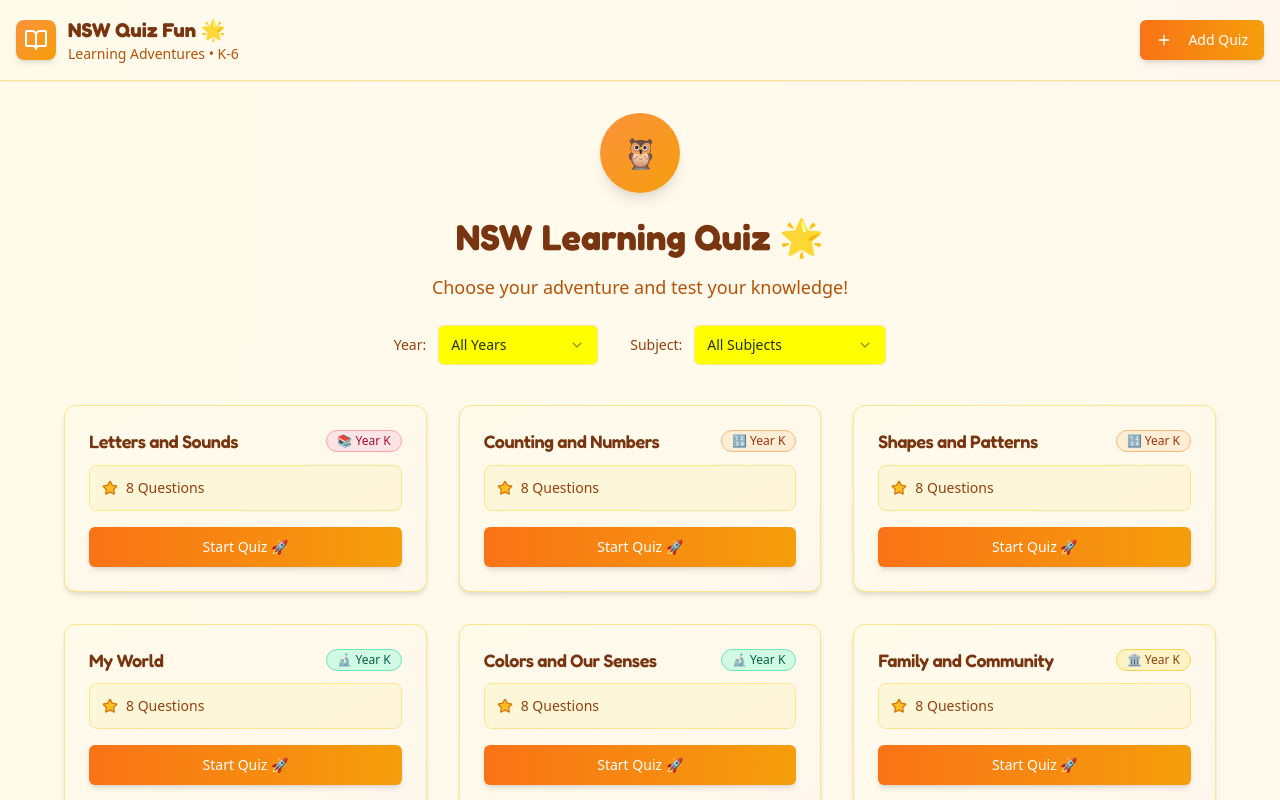
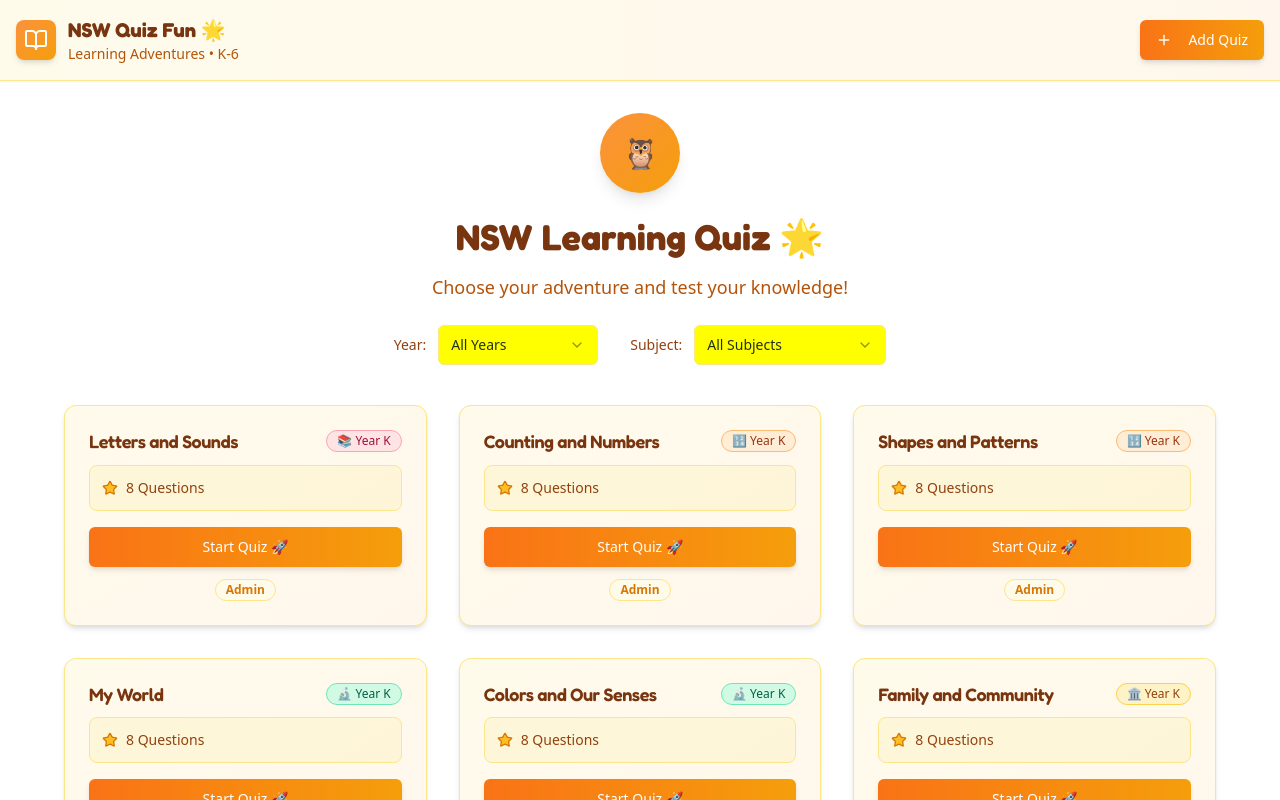
Before and after one commit to cesarecaoduro/nsw-learn-quiz, a React (Vite) app: page / in a window 1280 px wide. Shown: the top 800 px of the page. Built offline with nearby package versions, Linux system fonts and the light colour scheme.

Commit message:
added owner of the quiz

```diff
--- a/src/components/quiz/QuizApp.tsx
+++ b/src/components/quiz/QuizApp.tsx
@@ -139,7 +139,7 @@ export const QuizApp = ({ availableQuizzes }: QuizAppProps) => {
 
   if (currentState === 'selection') {
     return (
-      <div className="min-h-screen bg-gradient-to-br from-amber-50 to-orange-50">
+      <div className="min-h-screen bg-white">
         <div className="container mx-auto px-4 py-8">
           {/* Hero Section */}
           <div className="text-center mb-10">
@@ -245,7 +245,7 @@ export const QuizApp = ({ availableQuizzes }: QuizAppProps) => {
     const isLastQuestion = currentQuestionIndex === selectedQuiz.questions.length - 1;
 
     return (
-      <div className="min-h-screen bg-gradient-to-br from-amber-50 to-orange-50">
+      <div className="min-h-screen bg-white">
         {/* Navigation */}
         <div className="bg-amber-50 border-b border-amber-200 p-4">
           <div className="container mx-auto max-w-4xl">
--- a/src/components/quiz/QuizCard.tsx
+++ b/src/components/quiz/QuizCard.tsx
@@ -2,7 +2,7 @@ import { Card, CardContent, CardHeader, CardTitle } from "@/components/ui/card";
 import { Badge } from "@/components/ui/badge";
 import { Button } from "@/components/ui/button";
 import { Quiz } from "@/types/quiz";
-import { Star } from "lucide-react";
+import { Star, User } from "lucide-react";
 
 interface QuizCardProps {
   quiz: Quiz;
@@ -62,10 +62,18 @@ export const QuizCard = ({ quiz, onSelect }: QuizCardProps) => {
 
         <Button
           onClick={() => onSelect(quiz)}
-          className="w-full bg-gradient-to-r from-orange-500 to-amber-500 hover:from-orange-600 hover:to-amber-600 text-white font-medium shadow-md transition-all duration-200 hover:shadow-lg"
+          className="w-full mb-3 bg-gradient-to-r from-orange-500 to-amber-500 hover:from-orange-600 hover:to-amber-600 text-white font-medium shadow-md transition-all duration-200 hover:shadow-lg"
         >
           Start Quiz 🚀
         </Button>
+
+        {quiz.uploader && (
+          <div className="flex justify-center">
+            <Badge variant="outline" className="text-xs text-amber-600 bg-amber-50 border-amber-200">
+              {quiz.uploader}
+            </Badge>
+          </div>
+        )}
       </CardContent>
     </Card>
   );
--- a/src/components/quiz/QuizUpload.tsx
+++ b/src/components/quiz/QuizUpload.tsx
@@ -15,12 +15,13 @@ interface QuizUploadProps {
 export const QuizUpload = ({ onQuizUploaded }: QuizUploadProps) => {
   const [quizName, setQuizName] = useState("");
   const [selectedYear, setSelectedYear] = useState("");
+  const [uploaderName, setUploaderName] = useState("");
   const [quizJson, setQuizJson] = useState("");
   const { toast } = useToast();
 
   const handleUpload = () => {
     try {
-      if (!quizName.trim() || !selectedYear || !quizJson.trim()) {
+      if (!quizName.trim() || !selectedYear || !uploaderName.trim() || !quizJson.trim()) {
         toast({
           title: "Missing Information",
           description: "Please fill in all fields",
@@ -48,6 +49,7 @@ export const QuizUpload = ({ onQuizUploaded }: QuizUploadProps) => {
         id: `quiz-${Date.now()}`,
         name: quizName,
         year: selectedYear,
+        uploader: uploaderName,
         questions: questions.map((q, index) => ({
           ...q,
           id: index + 1
@@ -59,6 +61,7 @@ export const QuizUpload = ({ onQuizUploaded }: QuizUploadProps) => {
       // Reset form
       setQuizName("");
       setSelectedYear("");
+      setUploaderName("");
       setQuizJson("");
 
       toast({
@@ -108,6 +111,17 @@ export const QuizUpload = ({ onQuizUploaded }: QuizUploadProps) => {
         </div>
 
         <div className="space-y-2">
+          <Label htmlFor="uploader-name" className="text-sm font-medium text-amber-800">Your Name</Label>
+          <Input
+            id="uploader-name"
+            placeholder="e.g., Ms. Smith"
+            value={uploaderName}
+            onChange={(e) => setUploaderName(e.target.value)}
+            className="text-sm border-amber-200 focus:border-amber-400 focus:ring-amber-400"
+          />
+        </div>
+
+        <div className="space-y-2">
           <div className="flex items-center justify-between">
             <Label htmlFor="quiz-json" className="text-sm font-medium text-amber-800">Quiz Questions (JSON)</Label>
             <div className="text-xs text-amber-600 bg-amber-100 px-2 py-1 rounded">
--- a/src/data/kindergartenQuizzes.ts
+++ b/src/data/kindergartenQuizzes.ts
@@ -5,6 +5,7 @@ export const kindergartenQuizzes: Quiz[] = [
     id: "kindergarten-letters-sounds",
     name: "Letters and Sounds",
     year: "K",
+    uploader: "Admin",
     questions: [
       {
         id: 1,
@@ -76,6 +77,7 @@ export const kindergartenQuizzes: Quiz[] = [
     id: "kindergarten-counting-numbers",
     name: "Counting and Numbers",
     year: "K",
+    uploader: "Admin",
     questions: [
       {
         id: 1,
@@ -147,6 +149,7 @@ export const kindergartenQuizzes: Quiz[] = [
     id: "kindergarten-shapes-patterns",
     name: "Shapes and Patterns",
     year: "K",
+    uploader: "Admin",
     questions: [
       {
         id: 1,
@@ -218,6 +221,7 @@ export const kindergartenQuizzes: Quiz[] = [
     id: "kindergarten-my-world",
     name: "My World",
     year: "K",
+    uploader: "Admin",
     questions: [
       {
         id: 1,
@@ -289,6 +293,7 @@ export const kindergartenQuizzes: Quiz[] = [
     id: "kindergarten-colors-senses",
     name: "Colors and Our Senses",
     year: "K",
+    uploader: "Admin",
     questions: [
       {
         id: 1,
@@ -360,6 +365,7 @@ export const kindergartenQuizzes: Quiz[] = [
     id: "kindergarten-family-community",
     name: "Family and Community",
     year: "K",
+    uploader: "Admin",
     questions: [
       {
         id: 1,
@@ -431,6 +437,7 @@ export const kindergartenQuizzes: Quiz[] = [
     id: "kindergarten-time-seasons",
     name: "Time and Seasons",
     year: "K",
+    uploader: "Admin",
     questions: [
       {
         id: 1,
@@ -502,6 +509,7 @@ export const kindergartenQuizzes: Quiz[] = [
     id: "kindergarten-feelings-friends",
     name: "Feelings and Friendship",
     year: "K",
+    uploader: "Admin",
     questions: [
       {
         id: 1,
@@ -573,6 +581,7 @@ export const kindergartenQuizzes: Quiz[] = [
     id: "kindergarten-mixed-review-1",
     name: "Mixed Review 1",
     year: "K",
+    uploader: "Admin",
     questions: [
       {
         id: 1,
@@ -644,6 +653,7 @@ export const kindergartenQuizzes: Quiz[] = [
     id: "kindergarten-mixed-review-2",
     name: "Mixed Review 2",
     year: "K",
+    uploader: "Admin",
     questions: [
       {
         id: 1,
--- a/src/data/year1Quizzes.ts
+++ b/src/data/year1Quizzes.ts
@@ -5,6 +5,7 @@ export const year1Quizzes: Quiz[] = [
     id: "year1-reading-writing",
     name: "Reading and Writing",
     year: "1",
+    uploader: "Admin",
     questions: [
       {
         id: 1,
@@ -92,6 +93,7 @@ export const year1Quizzes: Quiz[] = [
     id: "year1-numbers-counting",
     name: "Numbers and Counting",
     year: "1",
+    uploader: "Admin",
     questions: [
       {
         id: 1,
@@ -179,6 +181,7 @@ export const year1Quizzes: Quiz[] = [
     id: "year1-shapes-measurement",
     name: "Shapes and Measurement",
     year: "1",
+    uploader: "Admin",
     questions: [
       {
         id: 1,
@@ -266,6 +269,7 @@ export const year1Quizzes: Quiz[] = [
     id: "year1-living-things",
     name: "Living Things",
     year: "1",
+    uploader: "Admin",
     questions: [
       {
         id: 1,
@@ -353,6 +357,7 @@ export const year1Quizzes: Quiz[] = [
     id: "year1-materials-objects",
     name: "Materials and Objects",
     year: "1",
+    uploader: "Admin",
     questions: [
       {
         id: 1,
@@ -440,6 +445,7 @@ export const year1Quizzes: Quiz[] = [
     id: "year1-my-place",
     name: "My Place",
     year: "1",
+    uploader: "Admin",
     questions: [
       {
         id: 1,
@@ -527,6 +533,7 @@ export const year1Quizzes: Quiz[] = [
     id: "year1-past-present",
     name: "Past and Present",
     year: "1",
+    uploader: "Admin",
     questions: [
       {
         id: 1,
@@ -614,6 +621,7 @@ export const year1Quizzes: Quiz[] = [
     id: "year1-mixed-review-1",
     name: "Mixed Review 1",
     year: "1",
+    uploader: "Admin",
     questions: [
       {
         id: 1,
@@ -701,6 +709,7 @@ export const year1Quizzes: Quiz[] = [
     id: "year1-mixed-review-2",
     name: "Mixed Review 2",
     year: "1",
+    uploader: "Admin",
     questions: [
       {
         id: 1,
@@ -788,6 +797,7 @@ export const year1Quizzes: Quiz[] = [
     id: "year1-fun-challenge",
     name: "Fun Challenge Quiz",
     year: "1",
+    uploader: "Admin",
     questions: [
       {
         id: 1,
--- a/src/data/year2Quizzes.ts
+++ b/src/data/year2Quizzes.ts
@@ -5,6 +5,7 @@ export const year2Quizzes: Quiz[] = [
     id: "year2-english-literature",
     name: "English Language & Literature",
     year: "2",
+    uploader: "Admin",
     questions: [
       {
         id: 1,
@@ -92,6 +93,7 @@ export const year2Quizzes: Quiz[] = [
     id: "year2-number-algebra",
     name: "Number & Counting",
     year: "2",
+    uploader: "Admin",
     questions: [
       {
         id: 1,
@@ -179,6 +181,7 @@ export const year2Quizzes: Quiz[] = [
     id: "year2-measurement-geometry",
     name: "Measurement & Geometry",
     year: "2",
+    uploader: "Admin",
     questions: [
       {
         id: 1,
@@ -274,6 +277,7 @@ export const year2Quizzes: Quiz[] = [
     id: "year2-living-world",
     name: "Science - Living World",
     year: "2",
+    uploader: "Admin",
     questions: [
       {
         id: 1,
@@ -369,6 +373,7 @@ export const year2Quizzes: Quiz[] = [
     id: "year2-physical-world",
     name: "Science - Physical World",
     year: "2",
+    uploader: "Admin",
     questions: [
       {
         id: 1,
@@ -456,6 +461,7 @@ export const year2Quizzes: Quiz[] = [
     id: "year2-australian-history",
     name: "Australian History",
     year: "2",
+    uploader: "Admin",
     questions: [
       {
         id: 1,
@@ -543,6 +549,7 @@ export const year2Quizzes: Quiz[] = [
     id: "year2-australian-geography",
     name: "Australian Geography",
     year: "2",
+    uploader: "Admin",
     questions: [
       {
         id: 1,
@@ -630,6 +637,7 @@ export const year2Quizzes: Quiz[] = [
     id: "year2-mixed-review-1",
     name: "Mixed Review 1",
     year: "2",
+    uploader: "Admin",
     questions: [
       {
         id: 1,
@@ -717,6 +725,7 @@ export const year2Quizzes: Quiz[] = [
     id: "year2-mixed-review-2",
     name: "Mixed Review 2",
     year: "2",
+    uploader: "Admin",
     questions: [
       {
         id: 1,
@@ -804,6 +813,7 @@ export const year2Quizzes: Quiz[] = [
     id: "year2-challenge-quiz",
     name: "Challenge Quiz",
     year: "2",
+    uploader: "Admin",
     questions: [
       {
         id: 1,
--- a/src/data/year3Quizzes.ts
+++ b/src/data/year3Quizzes.ts
@@ -5,6 +5,7 @@ export const year3Quizzes: Quiz[] = [
     id: "year3-english-literature",
     name: "English Language & Literature",
     year: "3",
+    uploader: "Admin",
     questions: [
       {
         id: 1,
@@ -108,6 +109,7 @@ export const year3Quizzes: Quiz[] = [
     id: "year3-number-algebra",
     name: "Number & Algebra",
     year: "3",
+    uploader: "Admin",
     questions: [
       {
         id: 1,
@@ -211,6 +213,7 @@ export const year3Quizzes: Quiz[] = [
     id: "year3-measurement-geometry",
     name: "Measurement & Geometry",
     year: "3",
+    uploader: "Admin",
     questions: [
       {
         id: 1,
@@ -314,6 +317,7 @@ export const year3Quizzes: Quiz[] = [
     id: "year3-living-world",
     name: "Science - Living World",
     year: "3",
+    uploader: "Admin",
     questions: [
       {
         id: 1,
@@ -417,6 +421,7 @@ export const year3Quizzes: Quiz[] = [
     id: "year3-physical-world",
     name: "Science - Physical World",
     year: "3",
+    uploader: "Admin",
     questions: [
       {
         id: 1,
@@ -512,6 +517,7 @@ export const year3Quizzes: Quiz[] = [
     id: "year3-australian-history",
     name: "Australian History",
     year: "3",
+    uploader: "Admin",
     questions: [
       {
         id: 1,
@@ -615,6 +621,7 @@ export const year3Quizzes: Quiz[] = [
     id: "year3-australian-geography",
     name: "Australian Geography",
     year: "3",
+    uploader: "Admin",
     questions: [
       {
         id: 1,
@@ -718,6 +725,7 @@ export const year3Quizzes: Quiz[] = [
     id: "year3-mixed-review-1",
     name: "Mixed Review 1",
     year: "3",
+    uploader: "Admin",
     questions: [
       {
         id: 1,
@@ -805,6 +813,7 @@ export const year3Quizzes: Quiz[] = [
     id: "year3-mixed-review-2",
     name: "Mixed Review 2",
     year: "3",
+    uploader: "Admin",
     questions: [
       {
         id: 1,
@@ -892,6 +901,7 @@ export const year3Quizzes: Quiz[] = [
     id: "year3-challenge-quiz",
     name: "Challenge Quiz",
     year: "3",
+    uploader: "Admin",
     questions: [
       {
         id: 1,
--- a/src/data/year4Quizzes.ts
+++ b/src/data/year4Quizzes.ts
@@ -5,6 +5,7 @@ export const year4Quizzes: Quiz[] = [
     id: "year4-english-literature",
     name: "English Language & Literature",
     year: "4",
+    uploader: "Admin",
     questions: [
       {
         id: 1,
@@ -116,6 +117,7 @@ export const year4Quizzes: Quiz[] = [
     id: "year4-number-algebra",
     name: "Number & Algebra",
     year: "4",
+    uploader: "Admin",
     questions: [
       {
         id: 1,
@@ -219,6 +221,7 @@ export const year4Quizzes: Quiz[] = [
     id: "year4-measurement-geometry",
     name: "Measurement & Geometry",
     year: "4",
+    uploader: "Admin",
     questions: [
       {
         id: 1,
@@ -322,6 +325,7 @@ export const year4Quizzes: Quiz[] = [
     id: "year4-living-world",
     name: "Science - Living World",
     year: "4",
+    uploader: "Admin",
     questions: [
       {
         id: 1,
@@ -433,6 +437,7 @@ export const year4Quizzes: Quiz[] = [
     id: "year4-physical-world",
     name: "Science - Physical World",
     year: "4",
+    uploader: "Admin",
     questions: [
       {
         id: 1,
@@ -536,6 +541,7 @@ export const year4Quizzes: Quiz[] = [
     id: "year4-australian-history",
     name: "Australian History",
     year: "4",
+    uploader: "Admin",
     questions: [
       {
         id: 1,
@@ -639,6 +645,7 @@ export const year4Quizzes: Quiz[] = [
     id: "year4-australian-geography",
     name: "Australian Geography",
     year: "4",
+    uploader: "Admin",
     questions: [
       {
         id: 1,
@@ -750,6 +757,7 @@ export const year4Quizzes: Quiz[] = [
     id: "year4-mixed-review-1",
     name: "Mixed Review 1",
     year: "4",
+    uploader: "Admin",
     questions: [
       {
         id: 1,
@@ -837,6 +845,7 @@ export const year4Quizzes: Quiz[] = [
     id: "year4-mixed-review-2",
     name: "Mixed Review 2",
     year: "4",
+    uploader: "Admin",
     questions: [
       {
         id: 1,
@@ -924,6 +933,7 @@ export const year4Quizzes: Quiz[] = [
     id: "year4-challenge-quiz",
     name: "Challenge Quiz",
     year: "4",
+    uploader: "Admin",
     questions: [
       {
         id: 1,
--- a/src/data/year5Quizzes.ts
+++ b/src/data/year5Quizzes.ts
@@ -5,6 +5,7 @@ export const year5Quizzes: Quiz[] = [
     id: "year5-english-literature",
     name: "English Language & Literature",
     year: "5",
+    uploader: "Admin",
     questions: [
       {
         id: 1,
@@ -124,6 +125,7 @@ export const year5Quizzes: Quiz[] = [
     id: "year5-number-algebra",
     name: "Number & Algebra",
     year: "5",
+    uploader: "Admin",
     questions: [
       {
         id: 1,
@@ -235,6 +237,7 @@ export const year5Quizzes: Quiz[] = [
     id: "year5-measurement-geometry",
     name: "Measurement & Geometry",
     year: "5",
+    uploader: "Admin",
     questions: [
       {
         id: 1,
@@ -346,6 +349,7 @@ export const year5Quizzes: Quiz[] = [
     id: "year5-living-world",
     name: "Science - Living World",
     year: "5",
+    uploader: "Admin",
     questions: [
       {
         id: 1,
@@ -457,6 +461,7 @@ export const year5Quizzes: Quiz[] = [
     id: "year5-physical-world",
     name: "Science - Physical World",
     year: "5",
+    uploader: "Admin",
     questions: [
       {
         id: 1,
@@ -568,6 +573,7 @@ export const year5Quizzes: Quiz[] = [
     id: "year5-australian-history",
     name: "Australian History",
     year: "5",
+    uploader: "Admin",
     questions: [
       {
         id: 1,
@@ -687,6 +693,7 @@ export const year5Quizzes: Quiz[] = [
     id: "year5-australian-geography",
     name: "Australian Geography",
     year: "5",
+    uploader: "Admin",
     questions: [
       {
         id: 1,
@@ -798,6 +805,7 @@ export const year5Quizzes: Quiz[] = [
     id: "year5-mixed-review-1",
     name: "Mixed Review 1",
     year: "5",
+    uploader: "Admin",
     questions: [
       {
         id: 1,
@@ -885,6 +893,7 @@ export const year5Quizzes: Quiz[] = [
     id: "year5-mixed-review-2",
     name: "Mixed Review 2",
     year: "5",
+    uploader: "Admin",
     questions: [
       {
         id: 1,
@@ -972,6 +981,7 @@ export const year5Quizzes: Quiz[] = [
     id: "year5-challenge-quiz",
     name: "Challenge Quiz",
     year: "5",
+    uploader: "Admin",
     questions: [
       {
         id: 1,
--- a/src/data/year6Quizzes.ts
+++ b/src/data/year6Quizzes.ts
@@ -5,6 +5,7 @@ export const year6Quizzes: Quiz[] = [
     id: "year6-english-literature",
     name: "English Language & Literature",
     year: "6",
+    uploader: "Admin",
     questions: [
       {
         id: 1,
@@ -124,6 +125,7 @@ export const year6Quizzes: Quiz[] = [
     id: "year6-number-algebra",
     name: "Number & Algebra",
     year: "6",
+    uploader: "Admin",
     questions: [
       {
         id: 1,
@@ -235,6 +237,7 @@ export const year6Quizzes: Quiz[] = [
     id: "year6-measurement-geometry",
     name: "Measurement & Geometry",
     year: "6",
+    uploader: "Admin",
     questions: [
       {
         id: 1,
@@ -346,6 +349,7 @@ export const year6Quizzes: Quiz[] = [
     id: "year6-living-world",
     name: "Science - Living World",
     year: "6",
+    uploader: "Admin",
     questions: [
       {
         id: 1,
@@ -457,6 +461,7 @@ export const year6Quizzes: Quiz[] = [
     id: "year6-physical-world",
     name: "Science - Physical World",
     year: "6",
+    uploader: "Admin",
     questions: [
       {
         id: 1,
@@ -568,6 +573,7 @@ export const year6Quizzes: Quiz[] = [
     id: "year6-australian-history",
     name: "Australian History",
     year: "6",
+    uploader: "Admin",
     questions: [
       {
         id: 1,
@@ -687,6 +693,7 @@ export const year6Quizzes: Quiz[] = [
     id: "year6-australian-geography",
     name: "Australian Geography",
     year: "6",
+    uploader: "Admin",
     questions: [
       {
         id: 1,
@@ -798,6 +805,7 @@ export const year6Quizzes: Quiz[] = [
     id: "year6-mixed-review-1",
     name: "Mixed Review 1",
     year: "6",
+    uploader: "Admin",
     questions: [
       {
         id: 1,
@@ -885,6 +893,7 @@ export const year6Quizzes: Quiz[] = [
     id: "year6-mixed-review-2",
     name: "Mixed Review 2",
     year: "6",
+    uploader: "Admin",
     questions: [
       {
         id: 1,
@@ -972,6 +981,7 @@ export const year6Quizzes: Quiz[] = [
     id: "year6-challenge-quiz",
     name: "Challenge Quiz",
     year: "6",
+    uploader: "Admin",
     questions: [
       {
         id: 1,
--- a/src/pages/Index.tsx
+++ b/src/pages/Index.tsx
@@ -37,7 +37,7 @@ const Index = () => {
   }
 
   return (
-    <div className="min-h-screen bg-background">
+    <div className="min-h-screen bg-white">
       <header className="bg-gradient-to-r from-amber-50 to-orange-50 border-b border-amber-200 sticky top-0 z-50 shadow-sm">
         <div className="container mx-auto px-4 py-4">
           <div className="flex items-center justify-between">
--- a/src/types/quiz.ts
+++ b/src/types/quiz.ts
@@ -13,6 +13,7 @@ export interface Quiz {
   name: string;
   year: string;
   questions: Question[];
+  uploader?: string;
 }
 
 export interface QuizResult {
```
